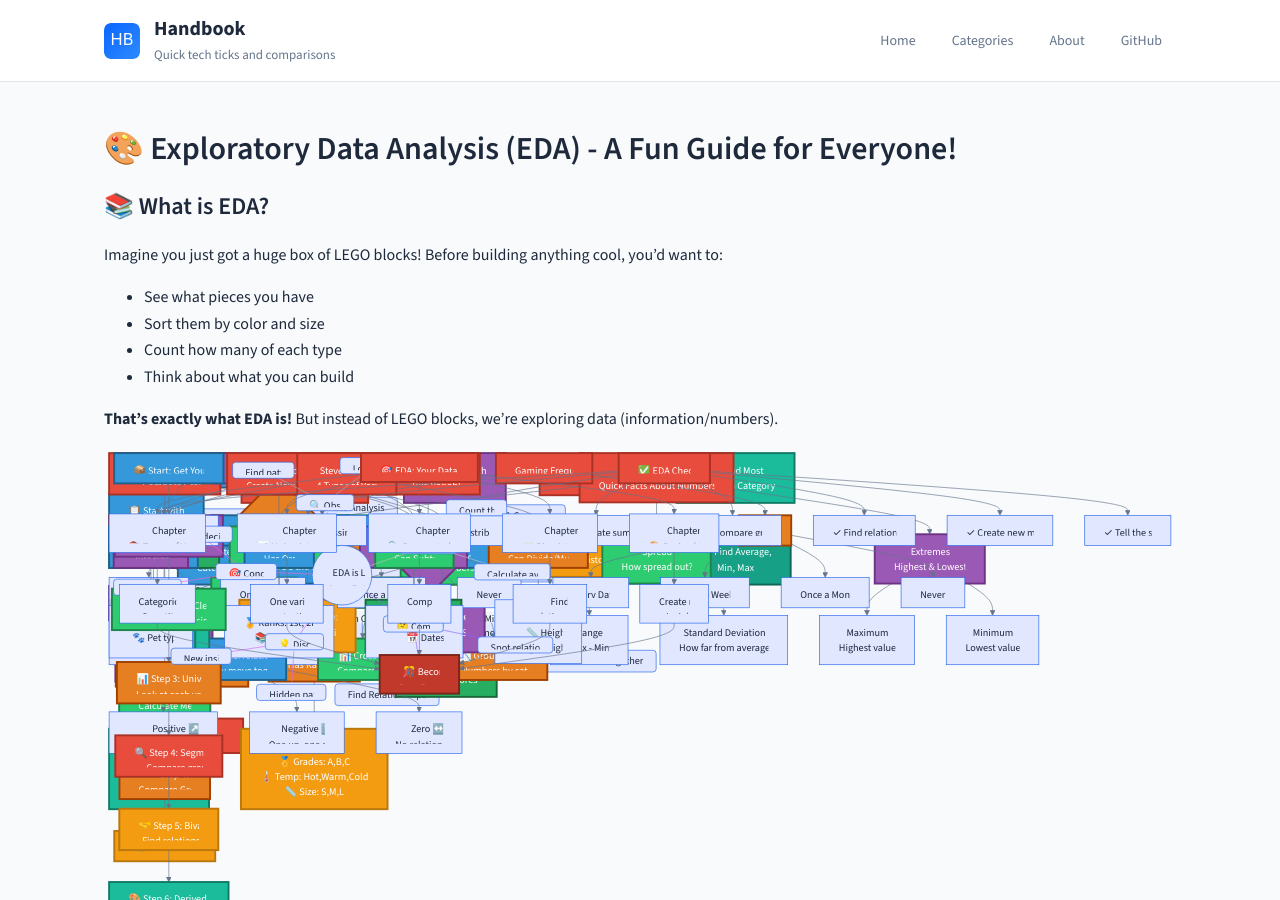
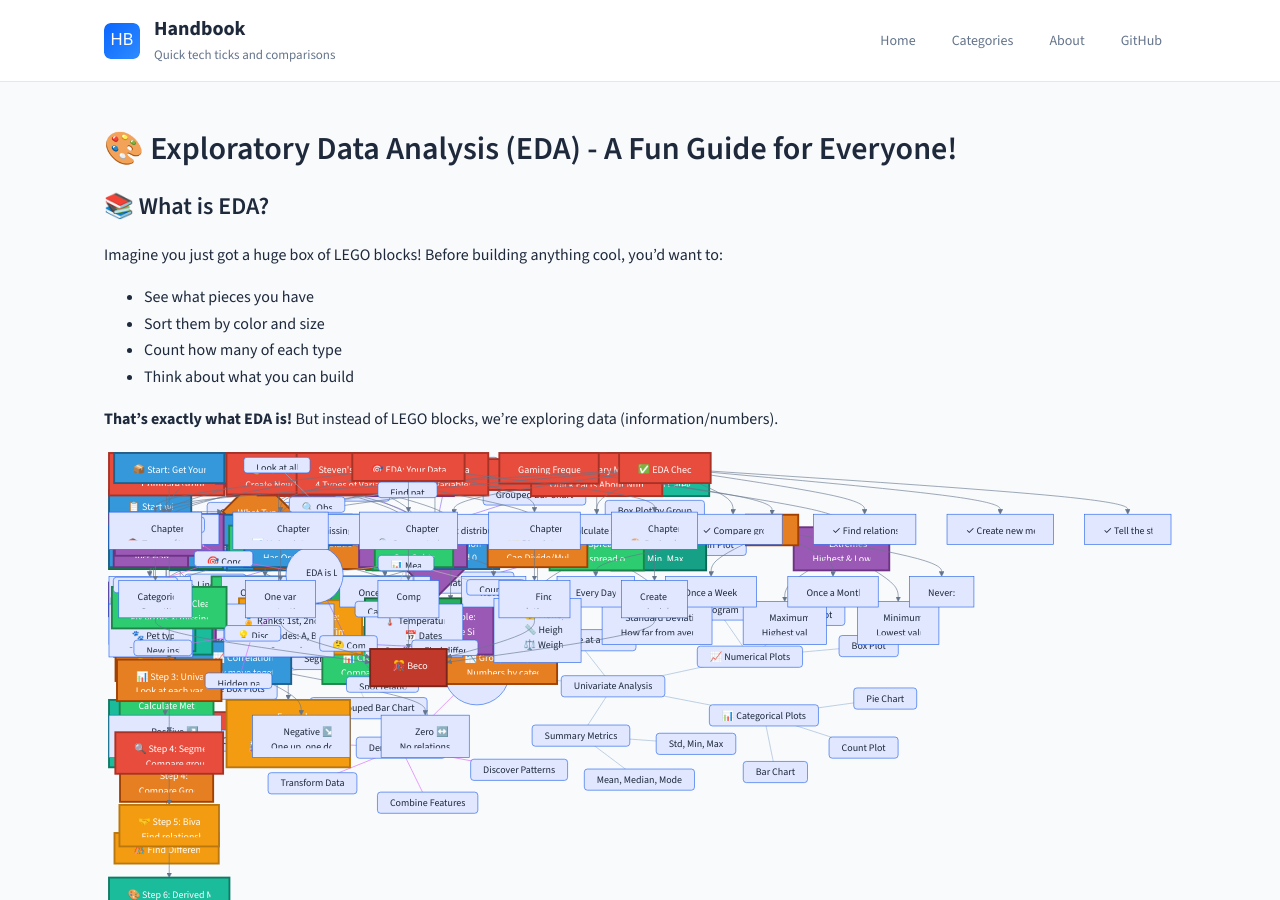
Before and after one commit to rilov/handbook, a Jekyll site: the page built from _topics/Chapter 1 - Introduction to Exploratory Data Analysis.md, in a window 1280 px wide and 900 px high. Built offline with Jekyll 4.4.1, drawn with Linux system fonts in a browser that asks for light colours; our own code applies the rules of GitHub Pages for plain Markdown files.

Commit message:
Enhance EDA Journey mindmap - add specific plot types for each analysis method

```diff
--- a/_topics/Chapter 1 - Introduction to Exploratory Data Analysis.md
+++ b/_topics/Chapter 1 - Introduction to Exploratory Data Analysis.md
@@ -45,16 +45,40 @@ mindmap
   root((EDA Journey))
     Univariate Analysis
       One Variable at a Time
-      Distribution Plots
+      📊 Categorical Plots
+        Bar Chart
+        Pie Chart
+        Count Plot
+      📈 Numerical Plots
+        Histogram
+        Box Plot
+        Density Plot
       Summary Metrics
+        Mean, Median, Mode
+        Std, Min, Max
     Segmented Analysis
       Group & Compare
+      📊 Grouped Bar Chart
+      📦 Side-by-Side Box Plots
+      📈 Overlapping Histograms
       Find Differences
     Bivariate Analysis
       Two Variables Together
-      Find Relationships
+      🔗 Number vs Number
+        Scatter Plot
+        Line Plot
+        Correlation Heatmap
+      🔗 Category vs Number
+        Box Plot by Group
+        Violin Plot
+      🔗 Category vs Category
+        Stacked Bar Chart
+        Grouped Bar Chart
+        Heatmap
     Derived Metrics
       Create New Variables
+      Combine Features
+      Transform Data
       Discover Patterns
 </div>
 
```
